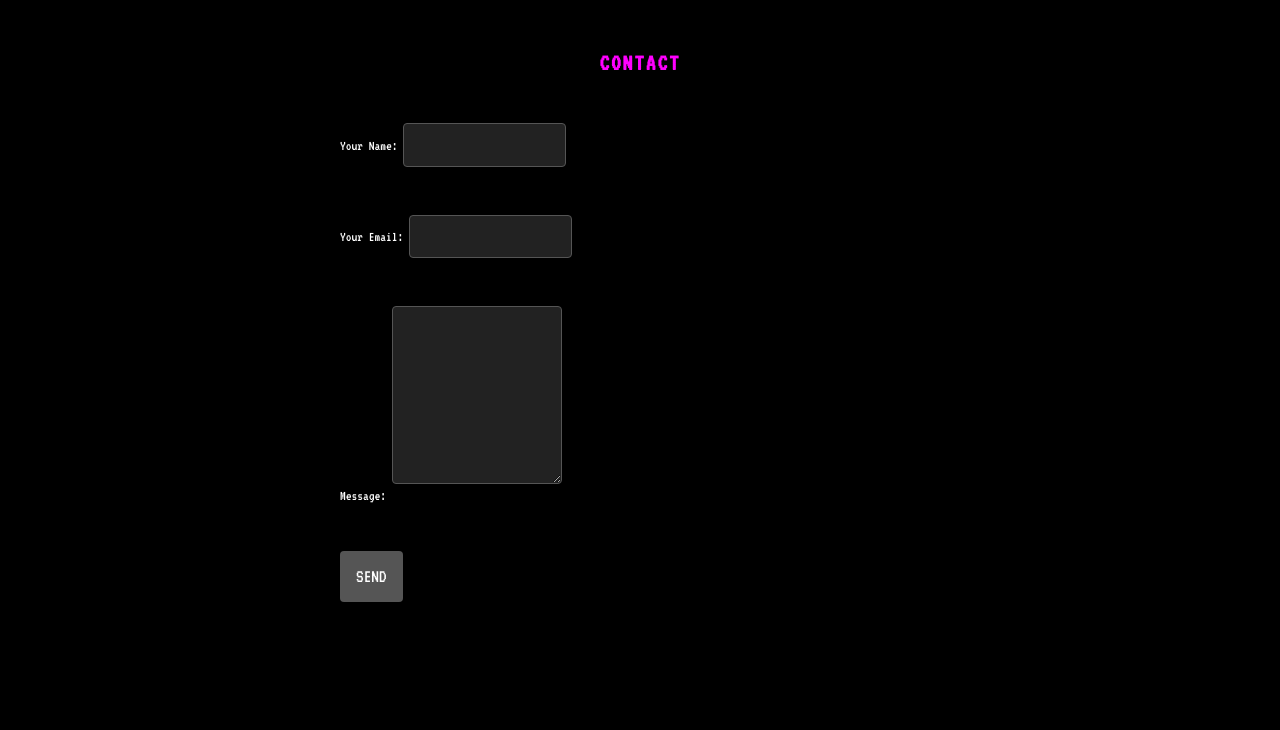
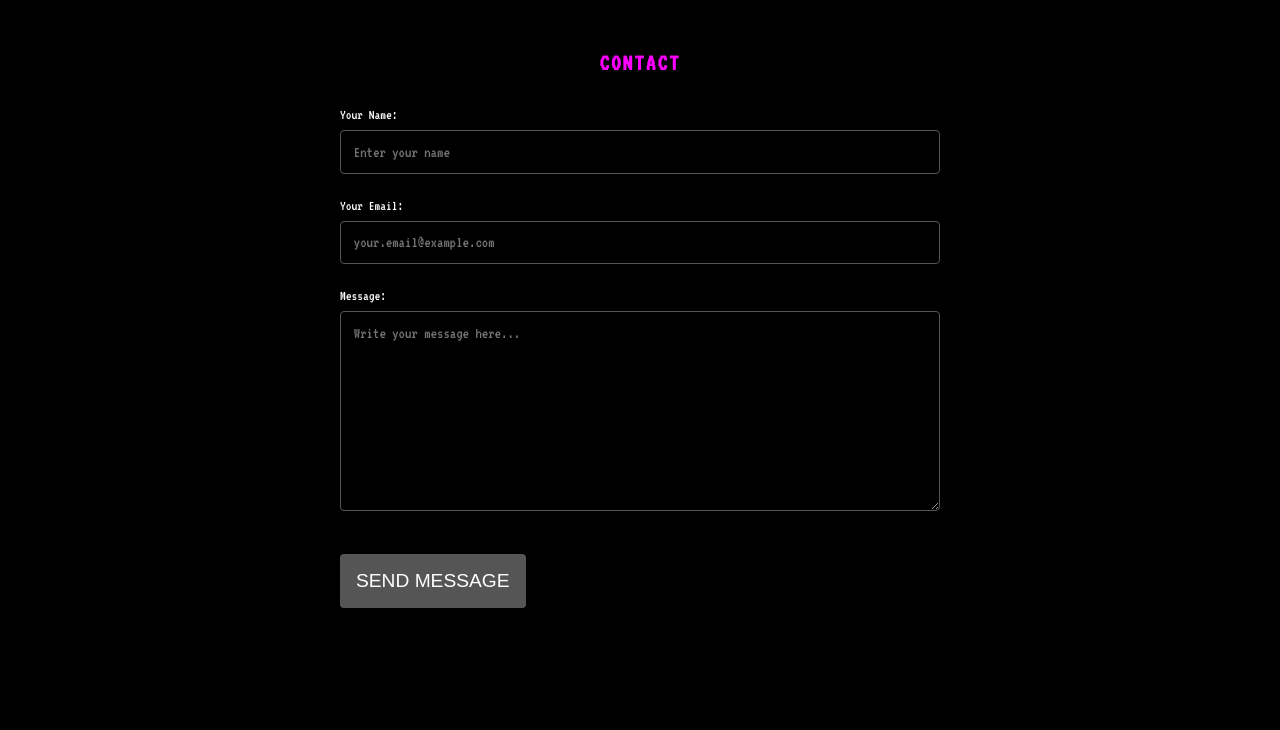
Before and after one commit to michaelpreciado/mario.preciado.photography, a plain HTML site: page contact.html in a window 1280 px wide. Shown: the part 105-835 px from the top of the page. Drawn offline with Linux system fonts and the light colour scheme.

Commit message:
Refactor contact form and update styles for improved usability and aesthetics
- Enhanced the contact form by adding labels and placeholders for better user guidance.
- Updated button text for clarity.
- Adjusted CSS styles for form elements, including background transparency and width settings.
- Increased the minimum height of the textarea for better user experience.
- Changed the live server port in VSCode settings for development consistency.
- Modified the background gradient in the CSS for a more visually appealing effect.

```diff
--- a/contact.html
+++ b/contact.html
@@ -38,16 +38,19 @@
             <!-- Replace the existing form with the new Netlify form -->
             <form name="contact" method="POST" data-netlify="true">
               <p>
-                <label>Your Name: <input type="text" name="name" /></label>
+                <label for="name">Your Name:</label>
+                <input type="text" id="name" name="name" placeholder="Enter your name" required />
               </p>
               <p>
-                <label>Your Email: <input type="email" name="email" /></label>
+                <label for="email">Your Email:</label>
+                <input type="email" id="email" name="email" placeholder="your.email@example.com" required />
               </p>
               <p>
-                <label>Message: <textarea name="message"></textarea></label>
+                <label for="message">Message:</label>
+                <textarea id="message" name="message" placeholder="Write your message here..." required></textarea>
               </p>
               <p>
-                <button type="submit">Send</button>
+                <button type="submit">Send Message</button>
               </p>
             </form>
         </section>
--- a/css/style.css
+++ b/css/style.css
@@ -111,7 +111,7 @@ header nav ul li a:hover {
     font-weight: bold;
     white-space: nowrap; /* Prevent wrapping */
     /* Rainbow gradient effect */
-    background: linear-gradient(to right, red, orange, yellow, green, blue, indigo, violet);
+    background: linear-gradient(to right, violet, indigo, blue, green, yellow, orange, red); /* Changed starting color */
     -webkit-background-clip: text;
     background-clip: text;
     color: transparent; /* Make the original text color transparent */
@@ -202,9 +202,8 @@ section {
 #home .slideshow-container {
     position: relative; /* Needed for absolute positioning of images */
     width: 100%;
-    min-height: calc(100vh - 60px); /* Ensure container has height (viewport height minus header) */
-    /* height: calc(100vh - 60px); Maintain full viewport height minus header if desired */
-    overflow: hidden; /* Hide parts of images that might overflow if needed */
+    height: calc(100vh - 60px); /* Explicitly set height to viewport height minus header */
+    overflow: hidden; /* Hide parts of images that might overflow */
 }
 
 .slideshow-image {
@@ -212,15 +211,10 @@ section {
     top: 0;
     left: 0;
     width: 100%;
-    height: auto; /* Maintain aspect ratio */
-    /* object-fit: cover; /* Cover the container, might crop */
+    height: 100%; /* Make image fill the container height */
+    object-fit: contain; /* Fit entire image within container, maintain aspect ratio, may show background */
     opacity: 0; /* Hide by default */
     transition: opacity 1s ease-in-out; /* Add fade transition */
-    /* REMOVE CSS Animation properties below */
-    /* animation-name: fadeCycle; */
-    /* animation-timing-function: ease-in-out; */
-    /* animation-iteration-count: infinite; */
-    /* animation-duration: 48s; */ /* 6s per image * 8 images */
 }
 
 /* Add rule for the active image */
@@ -290,8 +284,8 @@ section {
 
 .image-grid {
     display: grid;
-    /* Default to 2 columns, adjust as needed */
-    grid-template-columns: repeat(auto-fit, minmax(300px, 1fr));
+    /* Explicitly set to 2 columns */
+    grid-template-columns: repeat(2, 1fr);
     gap: 1rem;
     margin-bottom: 3rem;
 }
@@ -383,32 +377,38 @@ section {
 #contact form {
     max-width: 600px;
     margin: 0 auto;
-    display: flex;
-    flex-direction: column;
+    /* display: flex; flex-direction: column; No longer needed */
+}
+
+/* Add rule to control spacing of form field paragraphs */
+#contact form p {
+    margin: 0 0 1.5rem 0; /* Reset default margins, add bottom margin for spacing */
 }
 
 #contact label {
-    margin-top: 1rem;
-    margin-bottom: 0.5rem;
+    display: block; /* Make labels stack above inputs */
+    margin-bottom: 0.5rem; /* Space between label and input */
     font-size: 0.9rem;
     text-align: left;
+    /* margin-top: 1rem; Removed */
 }
 
 #contact input,
-#contact textarea,
-#contact button {
-    background-color: #222222; /* Changed to dark gray */
-    border: 1px solid #555555; /* Changed to mid-gray border */
-    color: #ffffff; /* Changed text color to white */
+#contact textarea {
+    background-color: transparent; /* Make background transparent */
+    border: 1px solid #555555; /* Keep existing border */
+    color: #ffffff; /* Keep existing text color */
     padding: 0.8rem;
-    font-family: 'VT323', monospace; /* Ensure form elements use the font */
+    font-family: 'VT323', monospace;
     font-size: 1rem;
-    margin-bottom: 1rem;
+    /* margin-bottom: 1rem; Removed, handled by parent p tag */
     border-radius: 4px;
+    width: 100%; /* Make inputs fill container width */
+    box-sizing: border-box; /* Include padding/border in width calculation */
 }
 
 #contact textarea {
-    min-height: 150px;
+    min-height: 200px; /* Increased height */
     resize: vertical;
 }
 
```
